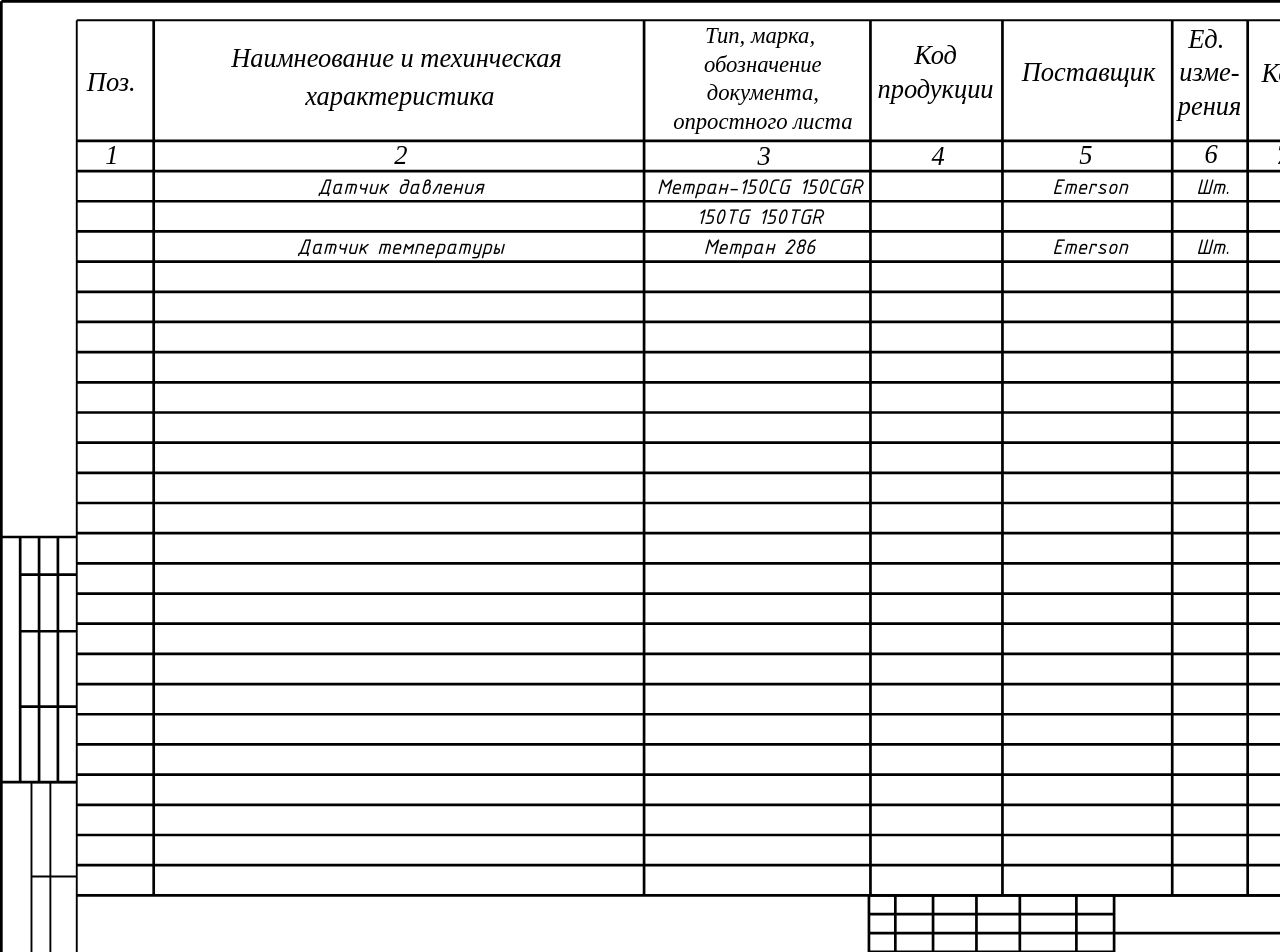
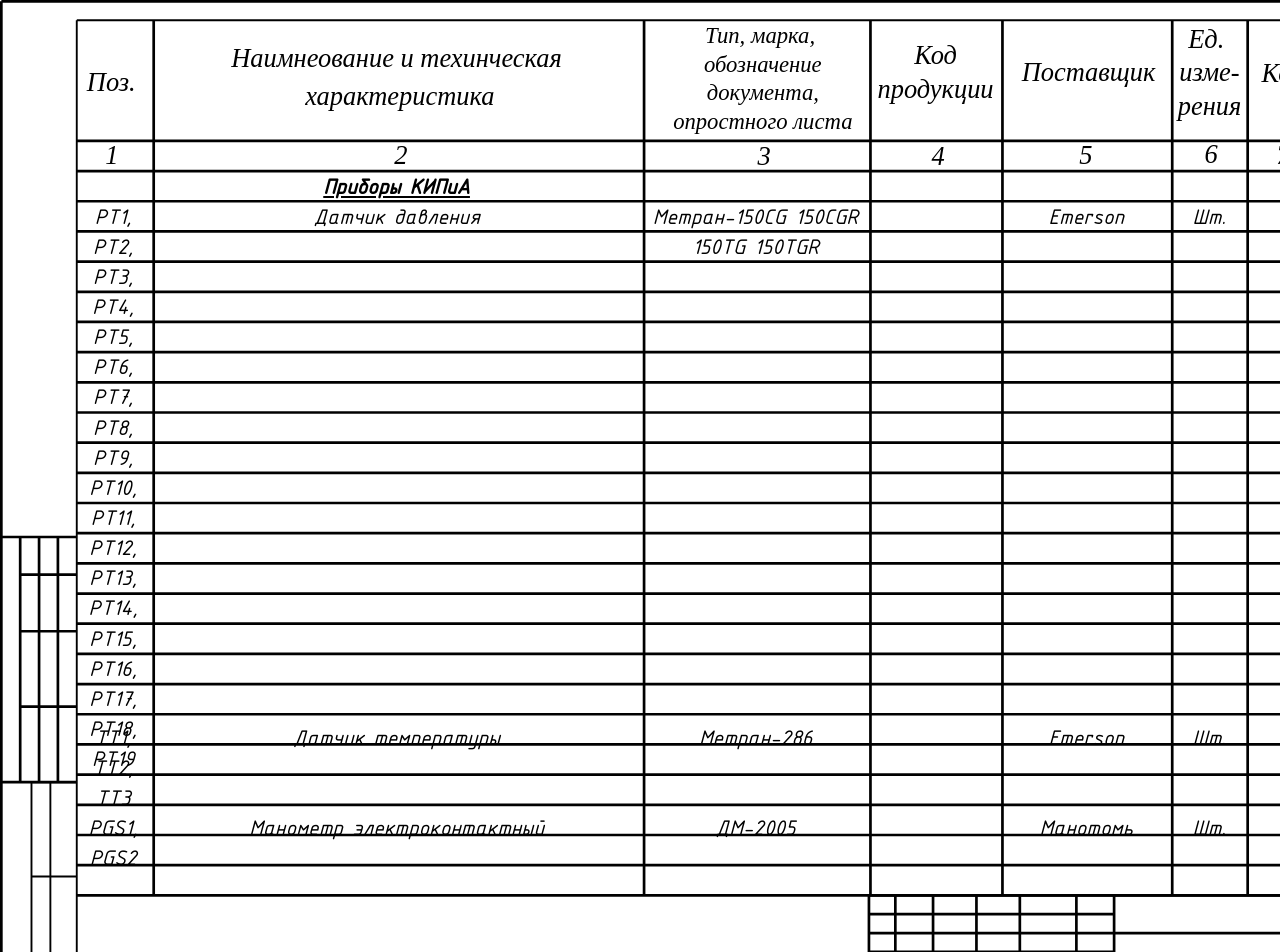
Before and after one commit to RayRaf/gost, a plain HTML site: page index.html in a window 1280 px wide. Shown: the top 952 px of the page. Drawn offline with Linux system fonts and the light colour scheme.

Commit message:
Файлы изменены для работы javascript

```diff
--- a/index.html
+++ b/index.html
@@ -11,62 +11,171 @@
 	<div class="first_page">
 
 		<div class="speccontainer">
+
 			<div class="specitem">
+
+				<div class="itemtag">
+					<p> </p>
+				</div>
+
+				<div class="itemtype">
+				<p class="seccaption">Приборы КИПиА</p>
+				</div>
+
+				<div class="itemordercode">
+					<p> </p>
+				</div>
+
+				<div class="productcode">
+					<p> </p>
+				</div>
+
+				<div class="manufacturer">
+					<p> </p>
+				</div>
+
+				<div class="amount_unit">
+					<p></p>
+				</div>
+
+				<div class="amount">
+					<p> </p>
+				</div>
+			</div>
+
+			<div class="specitem">
+
+				<div class="itemtag">
+					<p>PT1, PT2, PT3, PT4, PT5, PT6, PT7, PT8, PT9, PT10, PT11, PT12, PT13, PT14, PT15, PT16, PT17, PT18, PT19 </p>
+				</div>
 
 				<div class="itemtype">
 				<p>Датчик давления </p>
 				</div>
+
 				<div class="itemordercode">
 					<p>Метран-150CG 150CGR 150TG 150TGR </p>
+				</div>
 
-					</div>
 				<div class="productcode">
 					<p> </p>
-
 				</div>
 
 				<div class="manufacturer">
 					<p>Emerson </p>
+				</div>
 
-					</div>
 				<div class="amount_unit">
 					<p>Шт.</p>
+				</div>
 
-					</div>
 				<div class="amount">
 					<p>1 </p>
+				</div>
+			</div>
+
+			<div class="specitem">
+
+				<div class="itemtag">
+					<p>TT1, TT2, TT3 </p>
+				</div>
+
+				<div class="itemtype">
+				<p>Датчик температуры </p>
+				</div>
+
+				<div class="itemordercode">
+					<p>Метран-286  </p>
+				</div>
+
+				<div class="productcode">
+					<p> </p>
+				</div>
+
+				<div class="manufacturer">
+					<p>Emerson </p>
+				</div>
+
+				<div class="amount_unit">
+					<p>Шт.</p>
+				</div>
+
+				<div class="amount">
+					<p>3 </p>
+				</div>
+			</div>
+
+			<div class="specitem">
+
+				<div class="itemtag">
+					<p>PGS1, PGS2</p>
+				</div>
+
+				<div class="itemtype">
+				<p>Манометр электроконтактный </p>
+				</div>
+
+				<div class="itemordercode">
+					<p>ДМ-2005  </p>
+				</div>
+
+				<div class="productcode">
+					<p> </p>
+				</div>
+
+				<div class="manufacturer">
+					<p>Манотомь </p>
+				</div>
+
+				<div class="amount_unit">
+					<p>Шт.</p>
+				</div>
+
+				<div class="amount">
+					<p>2 </p>
+				</div>
+			</div>
 
 		</div>
 	</div>
 
+
+	<div class="second_page">
+		<div class="speccontainer">
 			<div class="specitem">
+
+				<div class="itemtag">
+					<p>PT1, PT2, PT3, PT4, PT5, PT6, PT7, PT8, PT9, PT10, PT11, PT12, PT13 </p>
+				</div>
+
 				<div class="itemtype">
-				<p>Датчик температуры </p>
+				<p>Датчик давления </p>
 				</div>
+
 				<div class="itemordercode">
-					<p>Метран 286 </p>
+					<p>Метран-150CG 150CGR 150TG 150TGR </p>
 				</div>
+
 				<div class="productcode">
 					<p> </p>
 				</div>
+
 				<div class="manufacturer">
 					<p>Emerson </p>
 				</div>
+
 				<div class="amount_unit">
 					<p>Шт.</p>
 				</div>
+
 				<div class="amount">
-					<p>2 </p>
-			</div>
+					<p>13 </p>
 				</div>
 			</div>
 		</div>
 
 
-	<div class="second_page">
-
-
-
 	</div>
+	<script src="scr.js"></script>
 </body>
 </html>
--- a/style.css
+++ b/style.css
@@ -29,7 +29,7 @@ html, body {
 
 .speccontainer {
     position: absolute;
-    left: 53mm;
+    left: 32mm;
     top:52mm;
 }
 
@@ -50,6 +50,10 @@ html, body {
     margin: -3.6%;
 }
 
+
+.itemtag {
+    width: 20mm;
+}
 
 
 .itemtype {
@@ -83,5 +87,10 @@ html, body {
 }
 H4 {
     text-align: center;
-    line-height: 1;
+    line-height: 1.33;
 }
+
+.seccaption {
+    text-decoration:underline;
+    font-weight: bold;
+}
```
Lines whose indentation alone changed are shown as unchanged.
